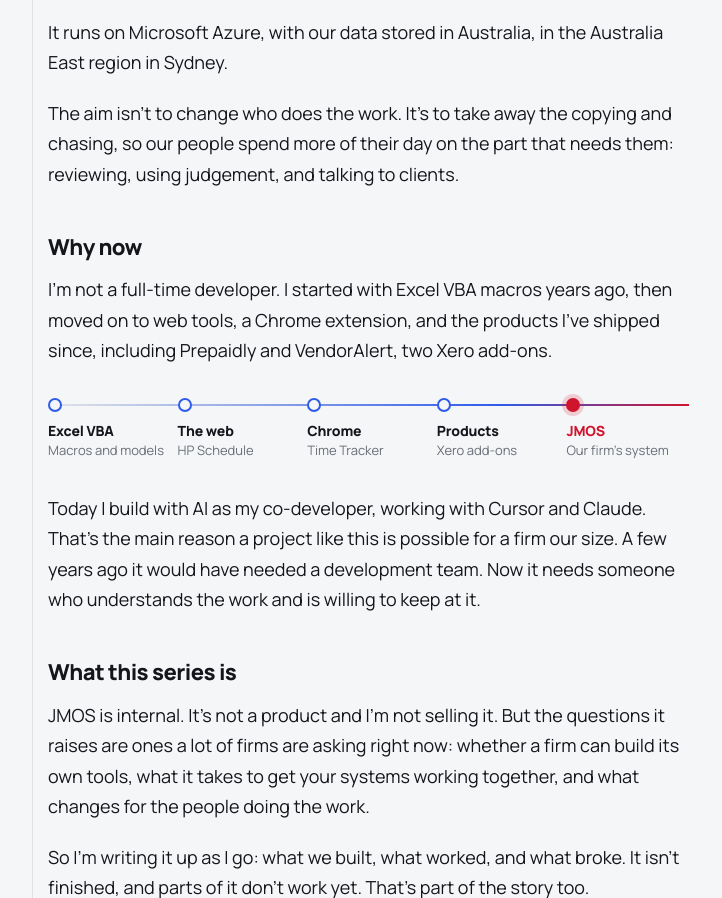
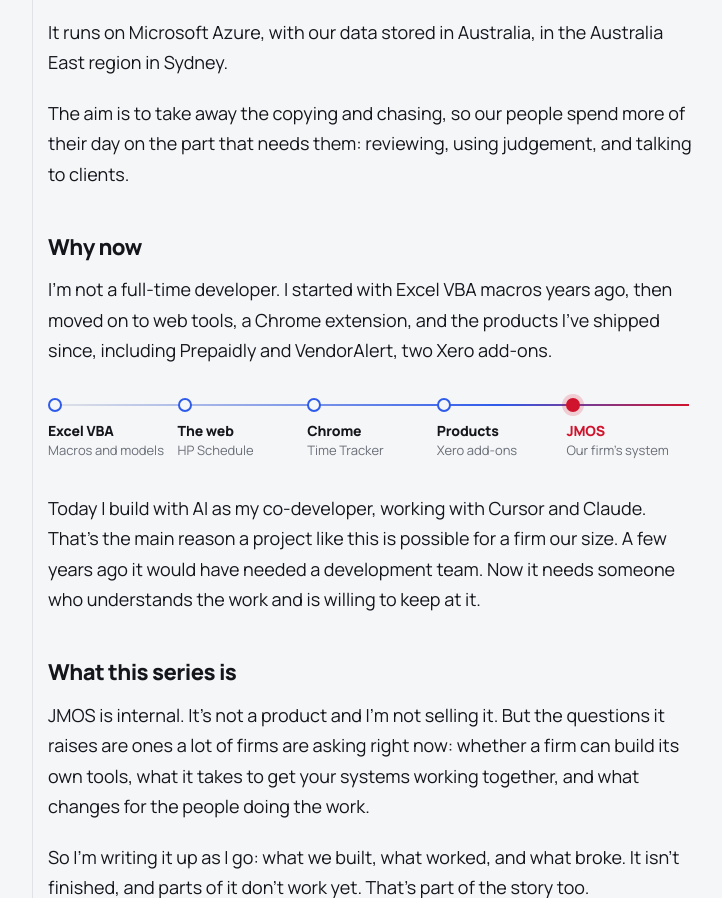
Before and after one commit to markma27/markma27.github.io, a plain HTML site: page jmos/why-build/index.html in a window 1280 px wide. Shown: the part 1502-2400 px from the top of the page, without its empty margins (356-1078 px from the left). Drawn offline with Linux system fonts and the light colour scheme.

Commit message:
Part 1: drop 'who does the work' line
Co-Authored-By: Claude Opus 5.5 <noreply@anthropic.com>
Claude-Session: https://claude.ai/code/session_01Qd1jR6xC39VzvBbwMAvBTb

```diff
--- a/jmos/why-build/index.html
+++ b/jmos/why-build/index.html
@@ -78,7 +78,7 @@
           <p>I could have bought another tool. Plenty of practice software promises to tie everything together, and a lot of it ends up adding one more system to the list.</p>
           <p>What we needed was something that fits how our firm actually works, sits across the systems we already use, and can change when the way we work changes. That's what JMOS is. It connects to our systems through their APIs and brings the data into one place, so information is entered once and flows to where it's needed instead of being copied by hand.</p>
           <p>It runs on Microsoft Azure, with our data stored in Australia, in the Australia East region in Sydney.</p>
-          <p>The aim isn't to change who does the work. It's to take away the copying and chasing, so our people spend more of their day on the part that needs them: reviewing, using judgement, and talking to clients.</p>
+          <p>The aim is to take away the copying and chasing, so our people spend more of their day on the part that needs them: reviewing, using judgement, and talking to clients.</p>
 
           <h2>Why now</h2>
           <p>I'm not a full-time developer. I started with Excel VBA macros years ago, then moved on to web tools, a Chrome extension, and the products I've shipped since, including Prepaidly and VendorAlert, two Xero add-ons.</p>
```
